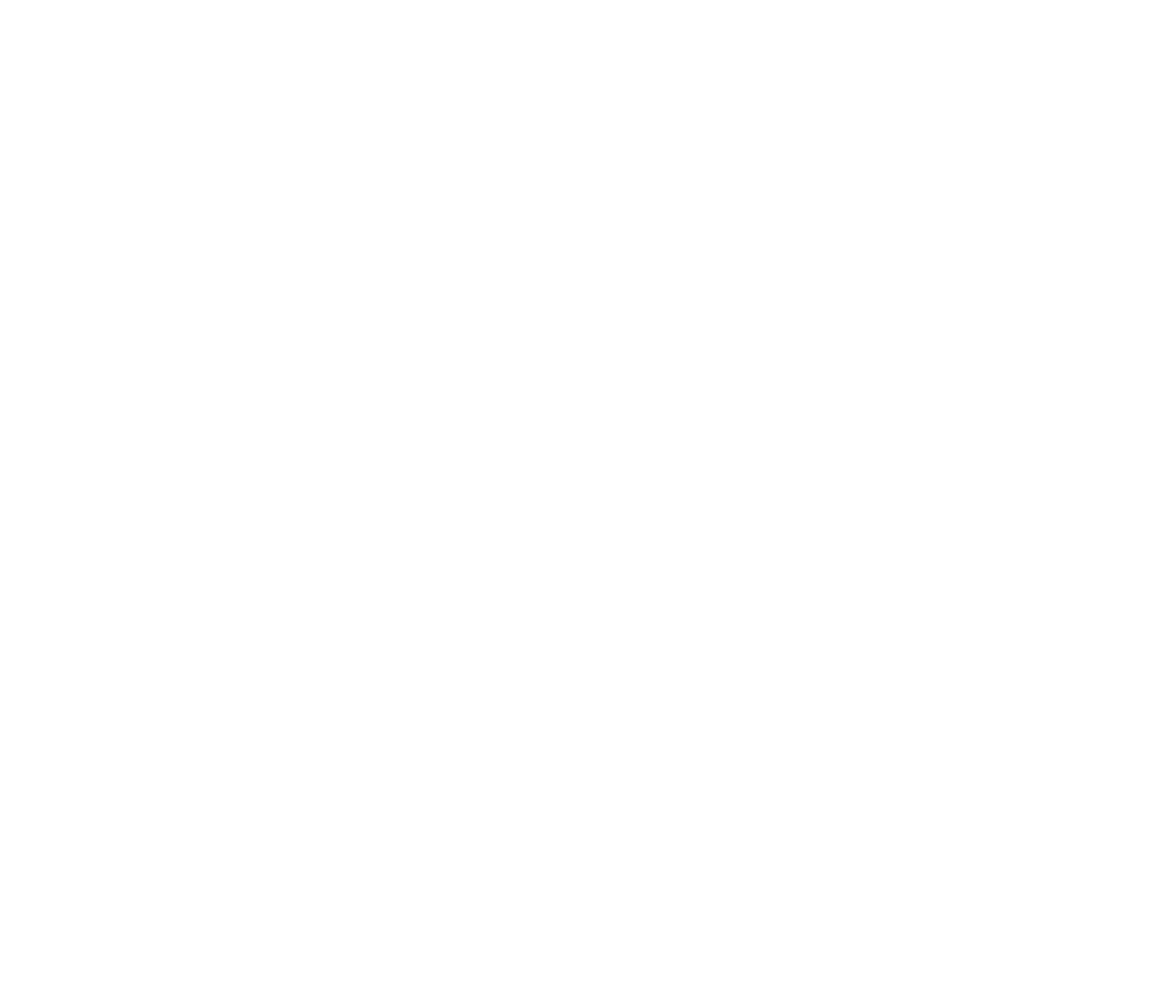
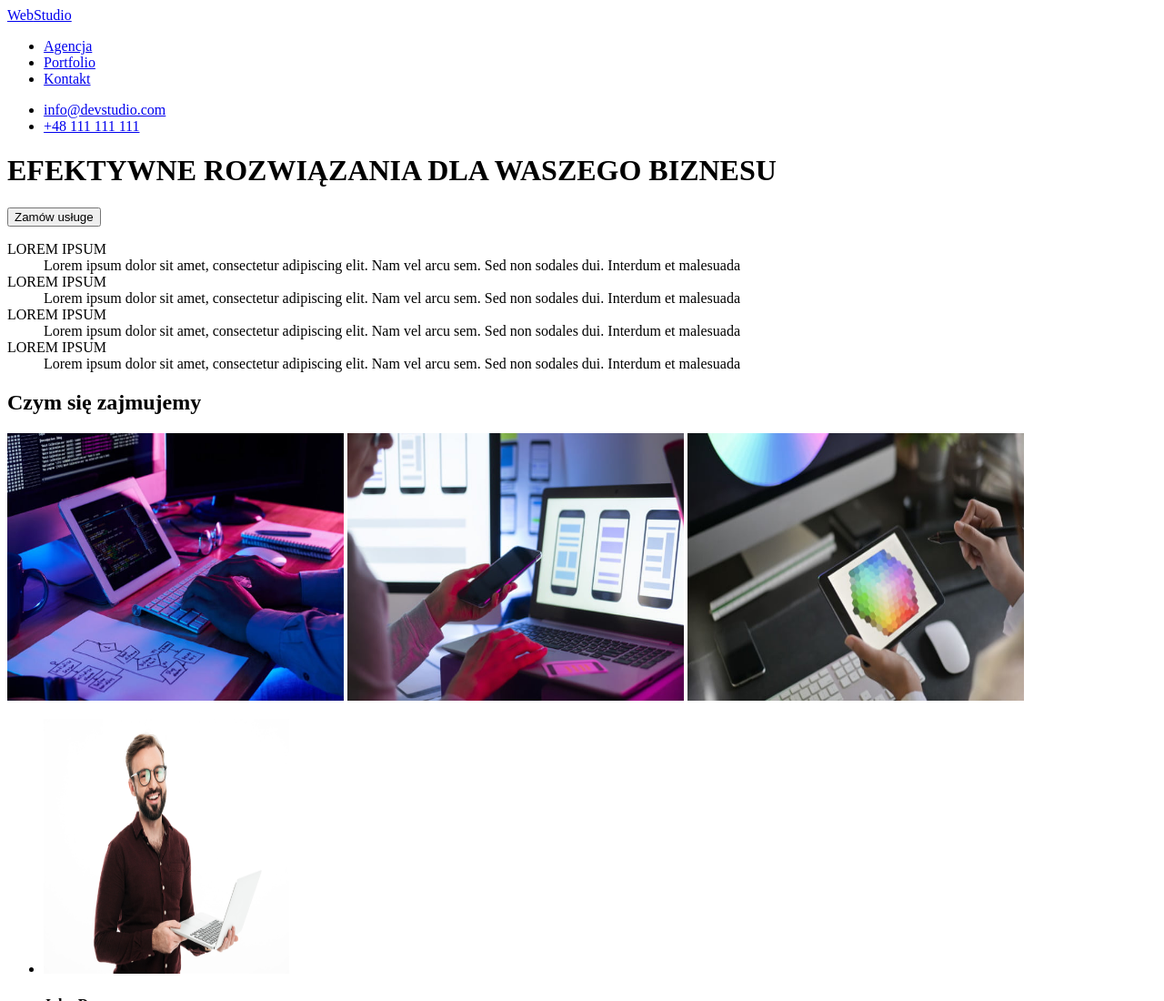
Before and after one commit to DaveDejw/goit-markup-hw-01, a plain HTML site: page index.html in a window 1280 px wide. Shown: the top 1100 px of the page at 91% size. Before the commit the page ends 800 px from the top, so only its background shows below. Drawn offline with Linux system fonts and the light colour scheme.

Commit message:
html spine
created spine for WebStudio project in html pt. 1

```diff
--- a/index.html
+++ b/index.html
@@ -9,5 +9,115 @@
 
     <link href="styles.css" rel="stylesheet" />
   </head>
-  <body></body>
+  <body>
+    <header>
+      <a href="#"><span>Web</span>Studio</a>
+      <nav>
+        <ul>
+          <li><a href="#">Agencja</a></li>
+          <li><a href="#">Portfolio</a></li>
+          <li><a href="#">Kontakt</a></li>
+        </ul>
+      </nav>
+      <ul>
+        <li><a href="mailto:info@devstudio.com">info@devstudio.com</a></li>
+        <li><a href="tel:+48111111111">+48 111 111 111</a></li>
+      </ul>
+      <h1>EFEKTYWNE ROZWIĄZANIA DLA WASZEGO BIZNESU</h1>
+      <button type="button">Zamów usługe</button>
+    </header>
+    <main>
+      <!--Nasze atuty-->
+      <div>
+        <dl>
+          <dt>LOREM IPSUM</dt>
+          <dd>
+            Lorem ipsum dolor sit amet, consectetur adipiscing elit. Nam vel
+            arcu sem. Sed non sodales dui. Interdum et malesuada
+          </dd>
+
+          <dt>LOREM IPSUM</dt>
+          <dd>
+            Lorem ipsum dolor sit amet, consectetur adipiscing elit. Nam vel
+            arcu sem. Sed non sodales dui. Interdum et malesuada
+          </dd>
+
+          <dt>LOREM IPSUM</dt>
+          <dd>
+            Lorem ipsum dolor sit amet, consectetur adipiscing elit. Nam vel
+            arcu sem. Sed non sodales dui. Interdum et malesuada
+          </dd>
+
+          <dt>LOREM IPSUM</dt>
+          <dd>
+            Lorem ipsum dolor sit amet, consectetur adipiscing elit. Nam vel
+            arcu sem. Sed non sodales dui. Interdum et malesuada
+          </dd>
+        </dl>
+      </div>
+      <!--Czym się zajmujemy-->
+      <div>
+        <h2>Czym się zajmujemy</h2>
+        <img
+          src="images\programowanie.jpg"
+          alt="programowanie przy biurku"
+          width="370"
+          height="294"
+        />
+        <img
+          src="images\sprawdzanie układu mobilnego.jpg"
+          alt="sprawdzanie układu mobilnego"
+          width="370"
+          height="294"
+        />
+        <img
+          src="images\sprawdzanie palety kolorystycznej.jpg"
+          alt="sprawdzanie palety kolorystycznej"
+          width="370"
+          height="294"
+        />
+      </div>
+      <!--Nasz zespół-->
+      <div>
+        <ul>
+          <li>
+            <img
+              src="images\Product Designer.jpg"
+              alt="John Doe photo"
+              width="270"
+              height="280"
+            />
+            <h4>John Doe</h4>
+            <p>Product Designer</p>
+          </li>
+          <li>
+            <img
+              src="images\Frontend Developer.jpg"
+              alt="John Doe photo"
+              width="270"
+              height="280"
+            />
+            <h4>John Doe</h4>
+            <p>Frontend Developer</p>
+          </li>
+          <li>
+            <img
+              src="images\Marketing.jpg"
+              alt="John Doe photo"
+              width="270"
+              height="280"
+            />
+            <h4>John Doe</h4>
+            <p>Marketing</p>
+          </li>
+          <li>
+            <img src="" alt="John Doe photo" width="270" height="280" />
+            <h4>John Doe</h4>
+            <p>UI Designer</p>
+          </li>
+        </ul>
+      </div>
+    </main>
+    <footer></footer>
+  </body>
 </html>
```
Also changed, not shown: images/Frontend Developer.jpg (added), images/Marketing.jpg (added), images/Product Designer.jpg (added), images/programowanie.jpg (added), images/sprawdzanie palety kolorystycznej.jpg (added), images/sprawdzanie układu mobilnego.jpg (added), 1 other file.
